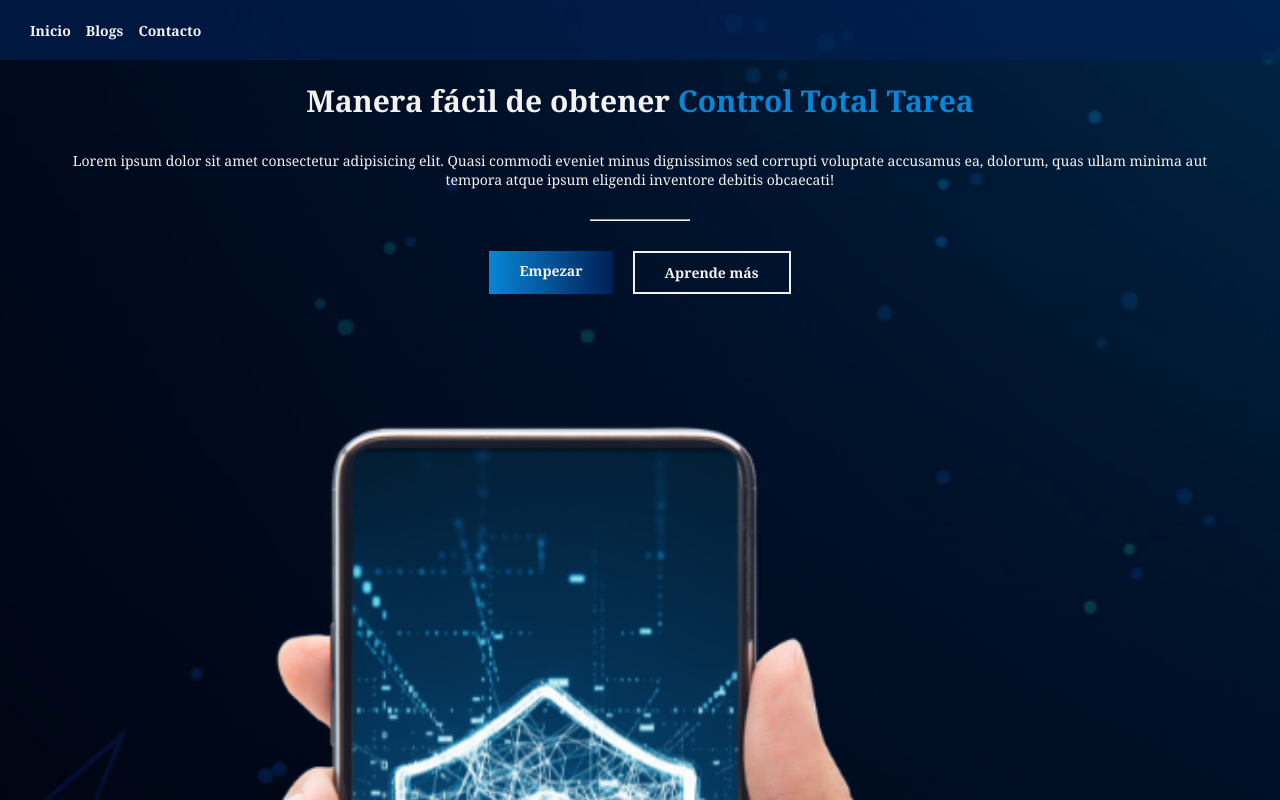
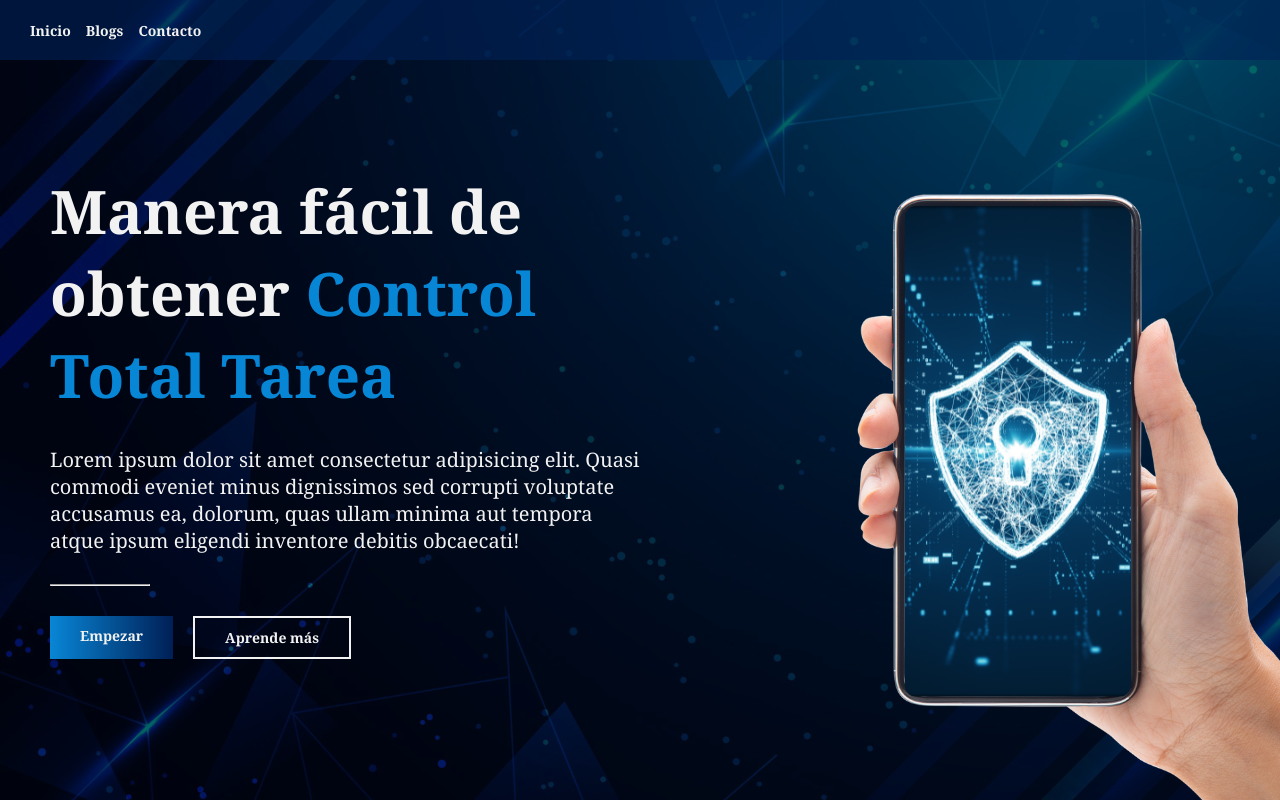
Before and after one commit to Seb-RM/HTML-CSS-RESPOSIVE-Hero, a plain HTML site: page index.html in a window 1280 px wide. Drawn offline with Linux system fonts and the light colour scheme.

Commit message:
media queries para diferentes pantallas

```diff
--- a/css/estilos.css
+++ b/css/estilos.css
@@ -18,6 +18,18 @@ body {
     background-repeat: no-repeat;
     background-size: cover;
     background-position: center;
+}
+
+@media (min-width: 992px) {
+    .header {
+        background-image: url(../img/Prototype.png);
+    }
+}
+
+@media (min-width: 800px) and (max-width: 899px) {
+    .header {
+        background-image: url(../img/Prototype.png);
+    }
 }
 
 .navbar {
@@ -48,10 +60,29 @@ body {
     margin-top: 10px;
 }
 
+@media (min-width: 900px) {
+    .hero {
+        margin-top: 100px;
+    }
+}
+
 .hero-content {
     width: 100%;
     height: 100%;
     text-align: center;
+}
+@media (min-width: 900px) {
+    .hero-content {
+        width: 600px;
+        text-align: start;
+    }
+}
+
+@media (min-width: 800px) and (max-width: 899px) {
+    .hero-content {
+        width: 550px;
+        text-align: start;
+    }
 }
 
 .hero-content h1 {
@@ -67,6 +98,27 @@ body {
     margin: 30px 0;
 }
 
+@media (min-width: 576px) {
+
+    .hero-content h1 {
+        font-size: 60px;
+    }
+
+    .hero-content p {
+        font-size: 20px;
+    }
+}
+
+@media (min-width: 800px) and (max-width: 899px) {
+    .hero-content h1 {
+        font-size: 30px;
+    }
+
+    .hero-content p {
+        font-size: 16px;
+    }
+}
+
 .hero-content hr {
     width: 100px;
     color: #f2f2f2;
@@ -74,10 +126,23 @@ body {
     margin-inline: auto;
 }
 
+@media (min-width: 900px) {
+    @media (min-width: 900px) {}
+    .hero-content hr {
+        margin-inline: 0;
+    }
+}
+
 .buttons {
     display: flex;
     gap: 20px;
     justify-content: center;
+}
+
+@media (min-width: 900px) {
+    .buttons {
+        justify-content: flex-start;
+    }
 }
 
 .btn-primary,
```
